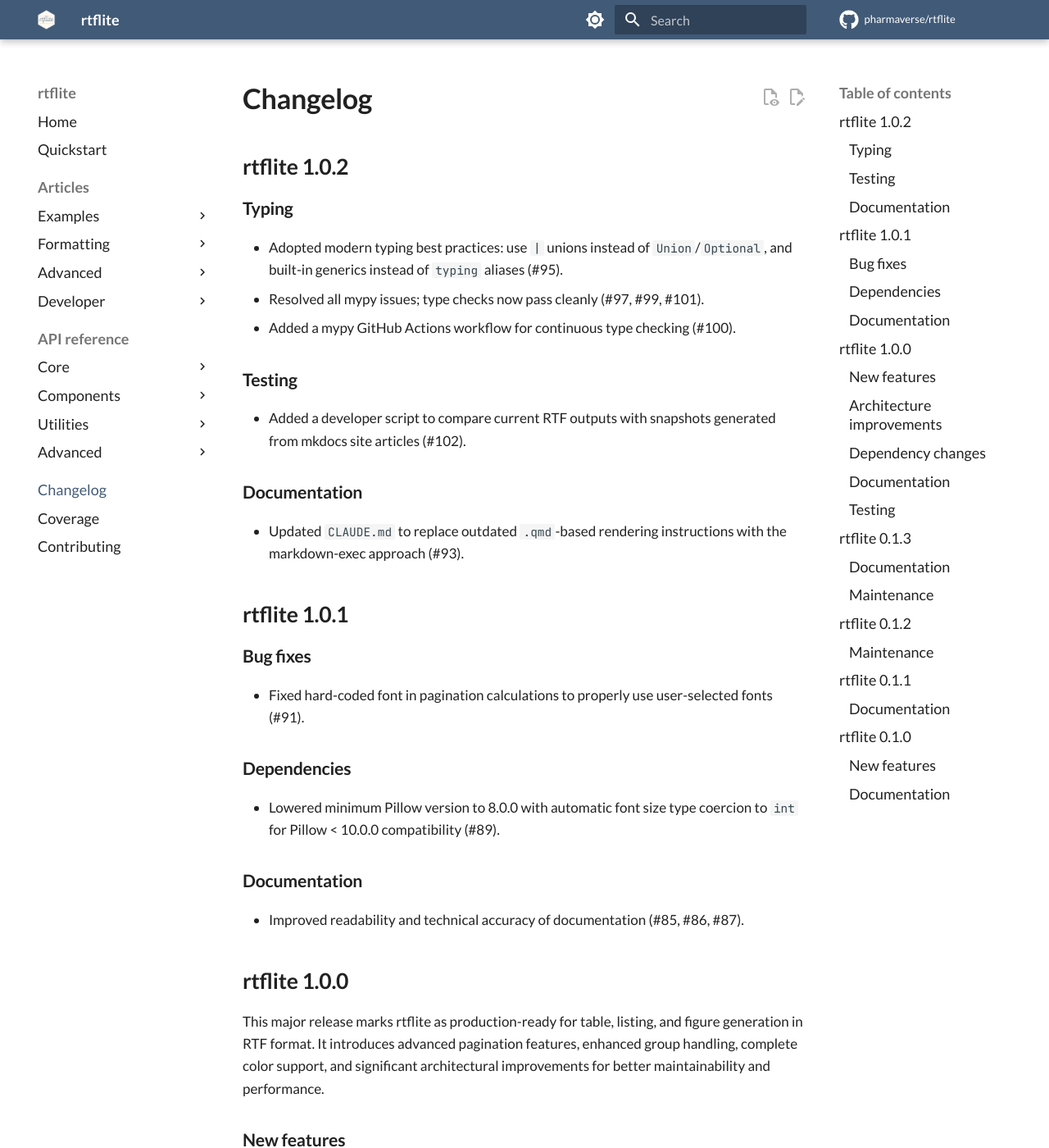
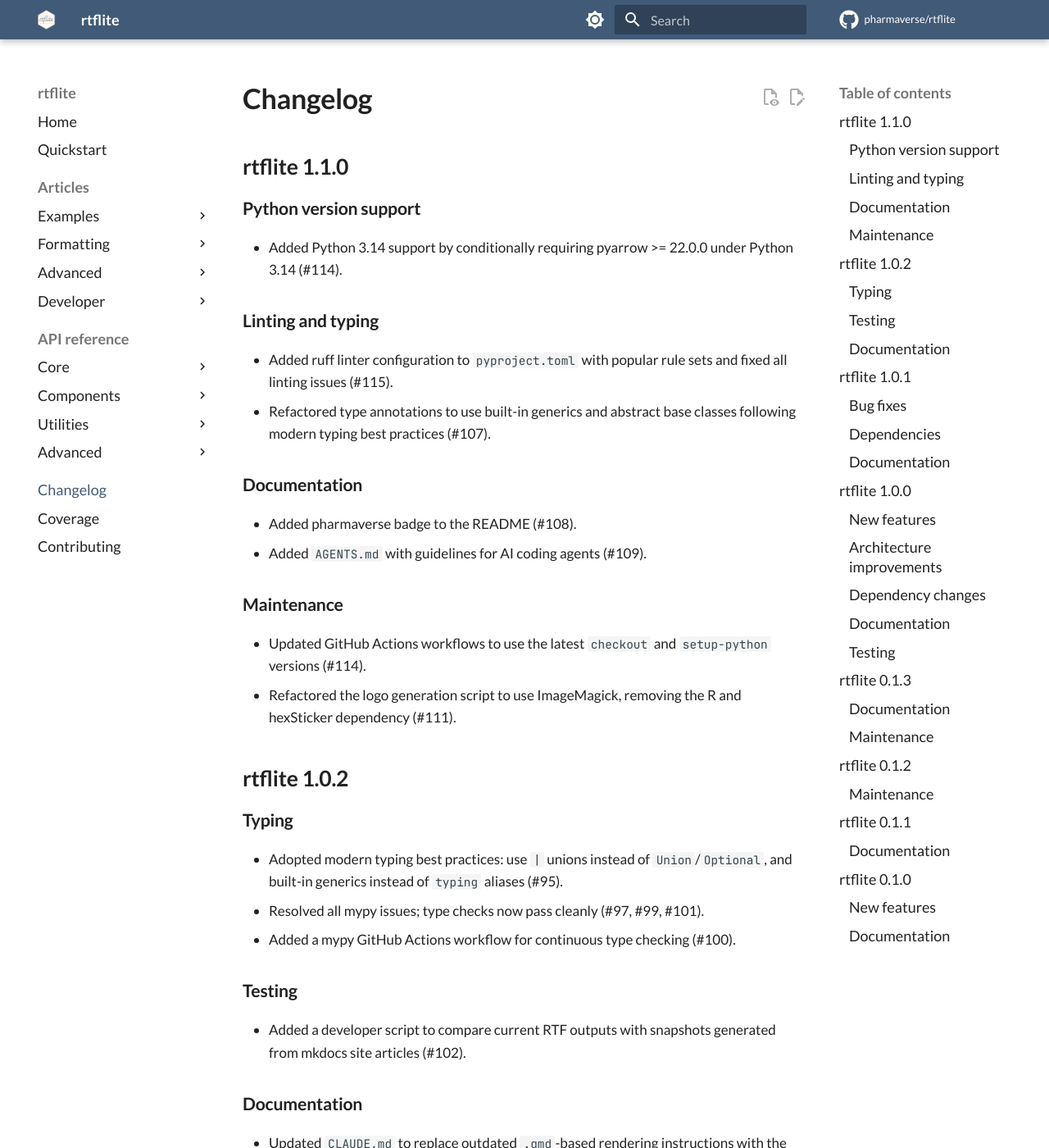
Before and after one commit to pharmaverse/rtflite, an MkDocs documentation site: the page built from docs/changelog.md, in a window 1280 px wide and 1400 px high. Shown: the whole window at 82% size. Built offline with MkDocs 1.6.1 and Material for MkDocs 9.7.7, drawn with Linux system fonts in a browser that asks for light colours; comment, search, counter and statistics services are not loaded.

Commit message:
Update changelog for v1.1.0

```diff
--- a/docs/changelog.md
+++ b/docs/changelog.md
@@ -1,4 +1,30 @@
 # Changelog
+
+## rtflite 1.1.0
+
+### Python version support
+
+- Added Python 3.14 support by conditionally requiring pyarrow >= 22.0.0
+  under Python 3.14 (#114).
+
+### Linting and typing
+
+- Added ruff linter configuration to `pyproject.toml` with popular rule sets
+  and fixed all linting issues (#115).
+- Refactored type annotations to use built-in generics and abstract base classes
+  following modern typing best practices (#107).
+
+### Documentation
+
+- Added pharmaverse badge to the README (#108).
+- Added `AGENTS.md` with guidelines for AI coding agents (#109).
+
+### Maintenance
+
+- Updated GitHub Actions workflows to use the latest `checkout` and
+  `setup-python` versions (#114).
+- Refactored the logo generation script to use ImageMagick, removing the
+  R and hexSticker dependency (#111).
 
 ## rtflite 1.0.2
 
```
Also changed, not shown: CHANGELOG.md (+26 -0 lines).
